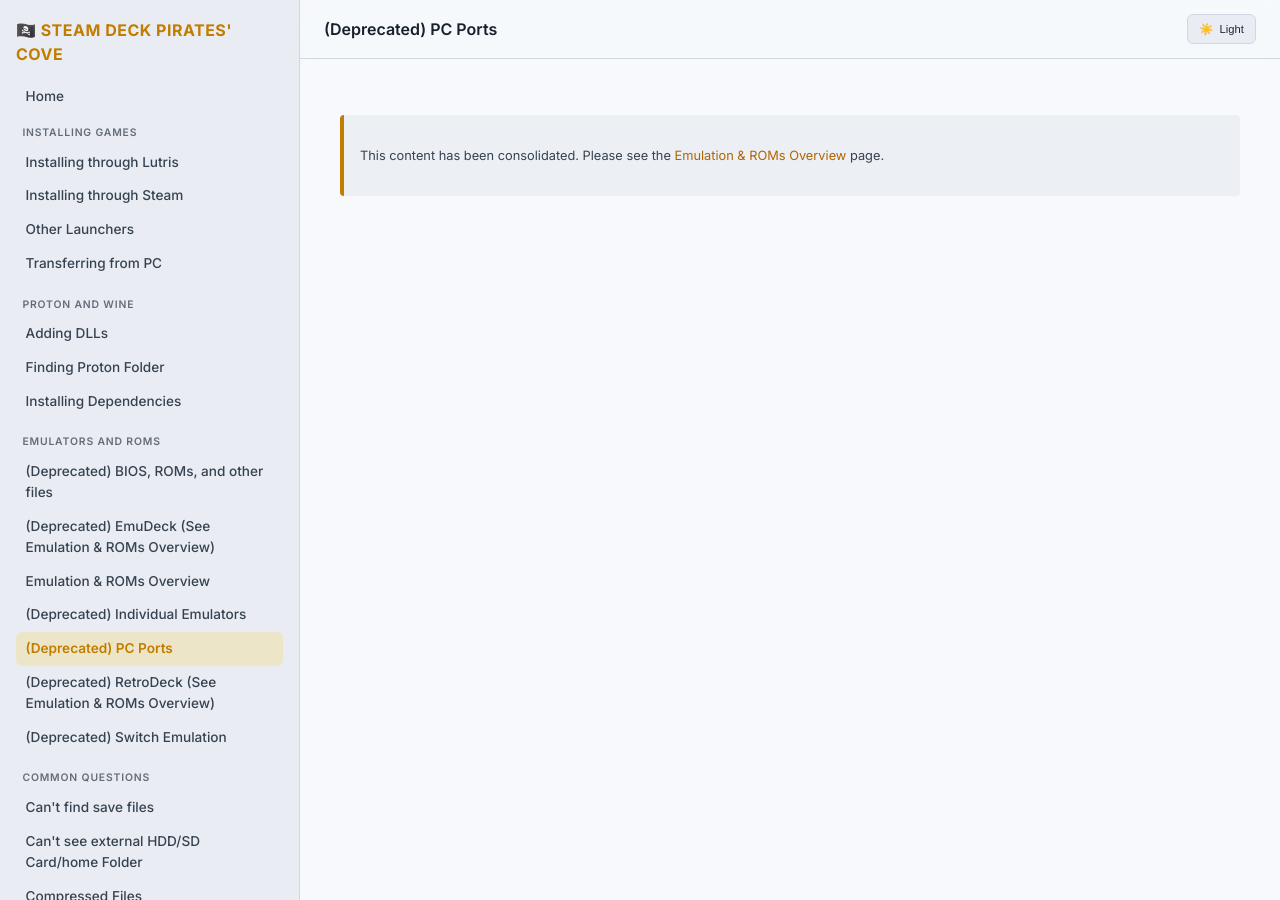
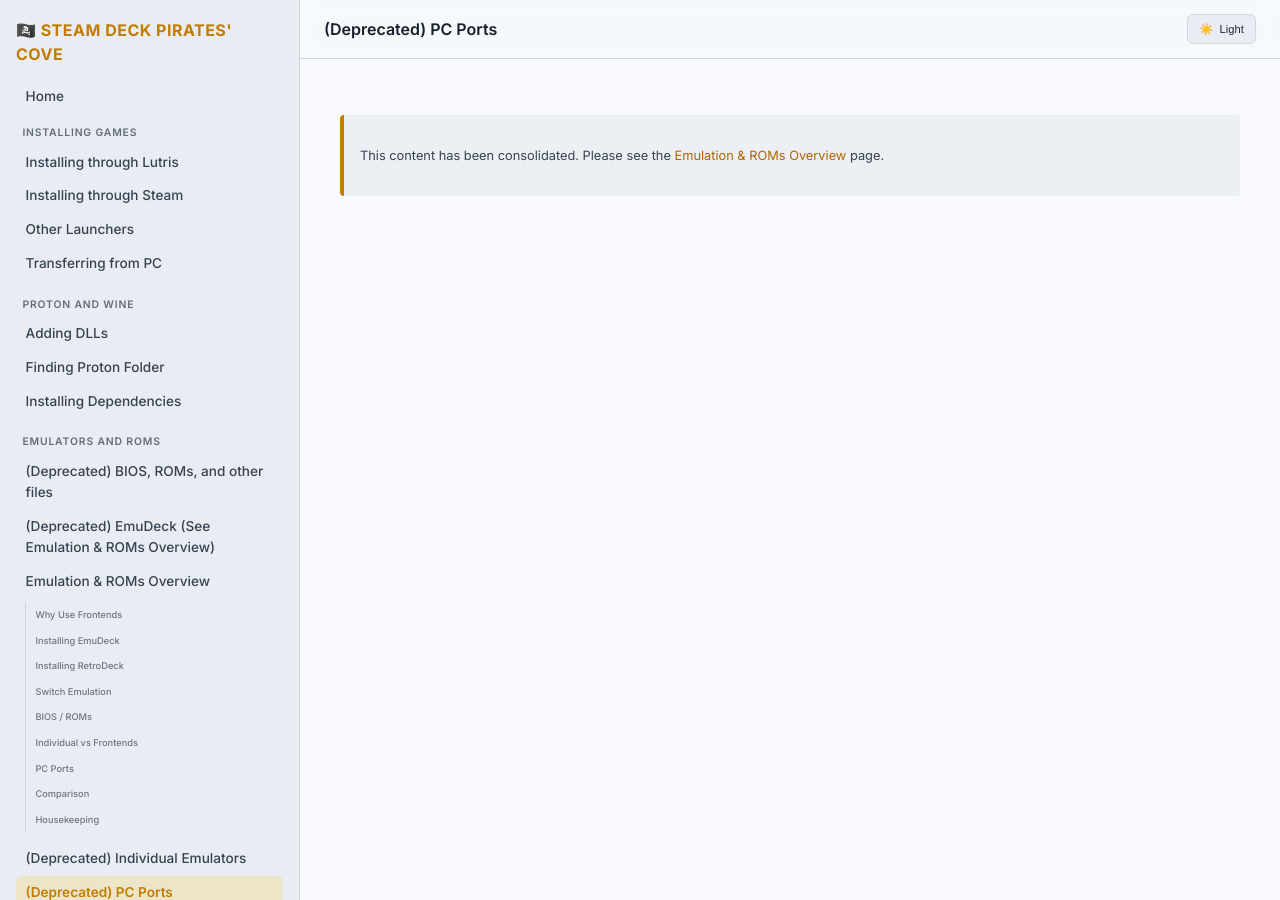
Before and after one commit to livinin82/steam-deck-pirates, a Jekyll site: the page built from _docs/pc-ports.md, in a window 1280 px wide. Built offline with Jekyll 4.4.1, drawn with Linux system fonts in a browser that asks for light colours.

Commit message:
chore(nav): purge deprecated emulation pages and add inline subsection nav

```diff
--- a/_layouts/default.html
+++ b/_layouts/default.html
@@ -26,7 +26,22 @@
               <div class="nav-section-title">{{ parent }}</div>
               <ul>
                 {% for doc in bucket.items | sort: 'nav_order' %}
-                  <li><a href="{{ doc.url | relative_url }}" class="{% if page.url == doc.url %}active{% endif %}" {% if page.url == doc.url %}aria-current="page"{% endif %}>{{ doc.title }}</a></li>
+                  <li>
+                    <a href="{{ doc.url | relative_url }}" class="{% if page.url == doc.url %}active{% endif %}" {% if page.url == doc.url %}aria-current="page"{% endif %}>{{ doc.title }}</a>
+                    {% if doc.url == '/docs/emulation-overview' %}
+                      <ul class="sub sub--emulation">
+                        <li><a href="{{ '/docs/emulation-overview#why-use-frontends' | relative_url }}">Why Use Frontends</a></li>
+                        <li><a href="{{ '/docs/emulation-overview#installing-emudeck' | relative_url }}">Installing EmuDeck</a></li>
+                        <li><a href="{{ '/docs/emulation-overview#installing-retrodeck' | relative_url }}">Installing RetroDeck</a></li>
+                        <li><a href="{{ '/docs/emulation-overview#switch-emulation' | relative_url }}">Switch Emulation</a></li>
+                        <li><a href="{{ '/docs/emulation-overview#bios-roms-and-other-files' | relative_url }}">BIOS / ROMs</a></li>
+                        <li><a href="{{ '/docs/emulation-overview#individual-emulators-vs-frontends' | relative_url }}">Individual vs Frontends</a></li>
+                        <li><a href="{{ '/docs/emulation-overview#pc-ports-vs-emulation' | relative_url }}">PC Ports</a></li>
+                        <li><a href="{{ '/docs/emulation-overview#quick-comparison' | relative_url }}">Comparison</a></li>
+                        <li><a href="{{ '/docs/emulation-overview#housekeeping-checklist' | relative_url }}">Housekeeping</a></li>
+                      </ul>
+                    {% endif %}
+                  </li>
                 {% endfor %}
               </ul>
             </div>
--- a/assets/css/site.css
+++ b/assets/css/site.css
@@ -54,6 +54,11 @@ body{margin:0;font-family:'Inter',system-ui,-apple-system,BlinkMacSystemFont,'Se
 .nav a{display:block;padding:.4rem .6rem;border-radius:6px;color:var(--color-text-muted);text-decoration:none;font-size:.85rem;font-weight:500;transition:.15s background,color}
 .nav a:hover{background:var(--color-bg-alt);color:var(--color-heading)}
 .nav a.active{background:var(--color-accent-bg);color:var(--color-accent);font-weight:600}
+.nav ul .sub{list-style:none;margin:.25rem 0 .6rem .55rem;padding:0;border-left:1px solid var(--color-border)}
+.nav ul .sub li{margin:0}
+.nav ul .sub li a{font-size:.58rem;line-height:1.1rem;padding:.25rem .5rem .25rem .6rem;opacity:.7}
+.nav ul .sub li a:hover{opacity:1;background:var(--color-bg-alt)}
+.nav ul .sub li a.active{background:var(--color-accent-bg);color:var(--color-accent);opacity:1}
 .nav-section{margin-bottom:1rem}
 .nav-section-title{font-size:.65rem;font-weight:600;letter-spacing:.08em;text-transform:uppercase;color:var(--color-text-muted);opacity:.75;margin:.75rem .4rem .25rem}
 .nav-section ul{list-style:none;margin:0;padding:0}
```
